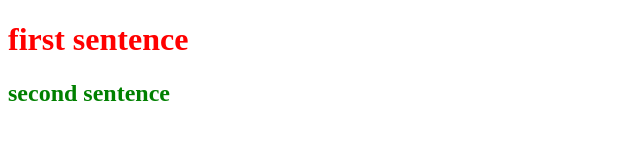
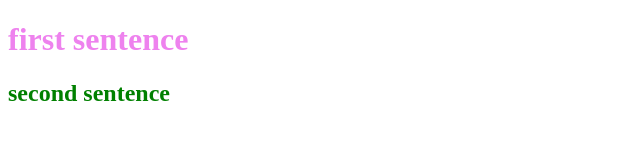
Before and after one commit to jainshubh2/myappSample, a plain HTML site: page index.html in a window 1280 px wide. Shown: the whole page, without its empty margins (0-640 px from the left). Drawn offline with Linux system fonts and the light colour scheme.

Commit message:
merge version master and v2.0 file

```diff
--- a/main.css
+++ b/main.css
@@ -1,4 +1,4 @@
 h1{
-    color:Red;
+    color:violet;
     align-content: center;
 }
```
